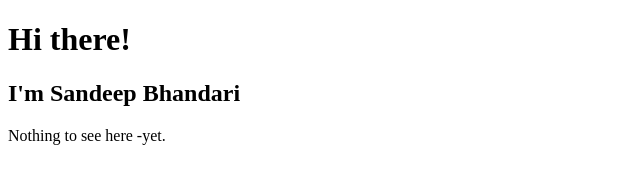
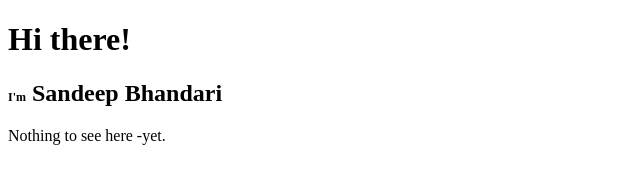
Before and after one commit to esbhandari/esbhandari.github.io, a plain HTML site: page index.html in a window 1280 px wide. Shown: the whole page, without its empty margins (0-640 px from the left). Drawn offline with Linux system fonts and the light colour scheme.

Commit message:
Update index.html

```diff
--- a/index.html
+++ b/index.html
@@ -6,7 +6,7 @@
 <body>
 <h1>Hi there!</h1>
  <h2 class="text-left-right">
-    <span class="left-text">I'm</span>
+    <span class="left-text"; style="font-size:50%" >I'm</span>
     <span class="byline">Sandeep Bhandari</span>
  </h2>
  <p>Nothing to see here -yet.</p>
```
